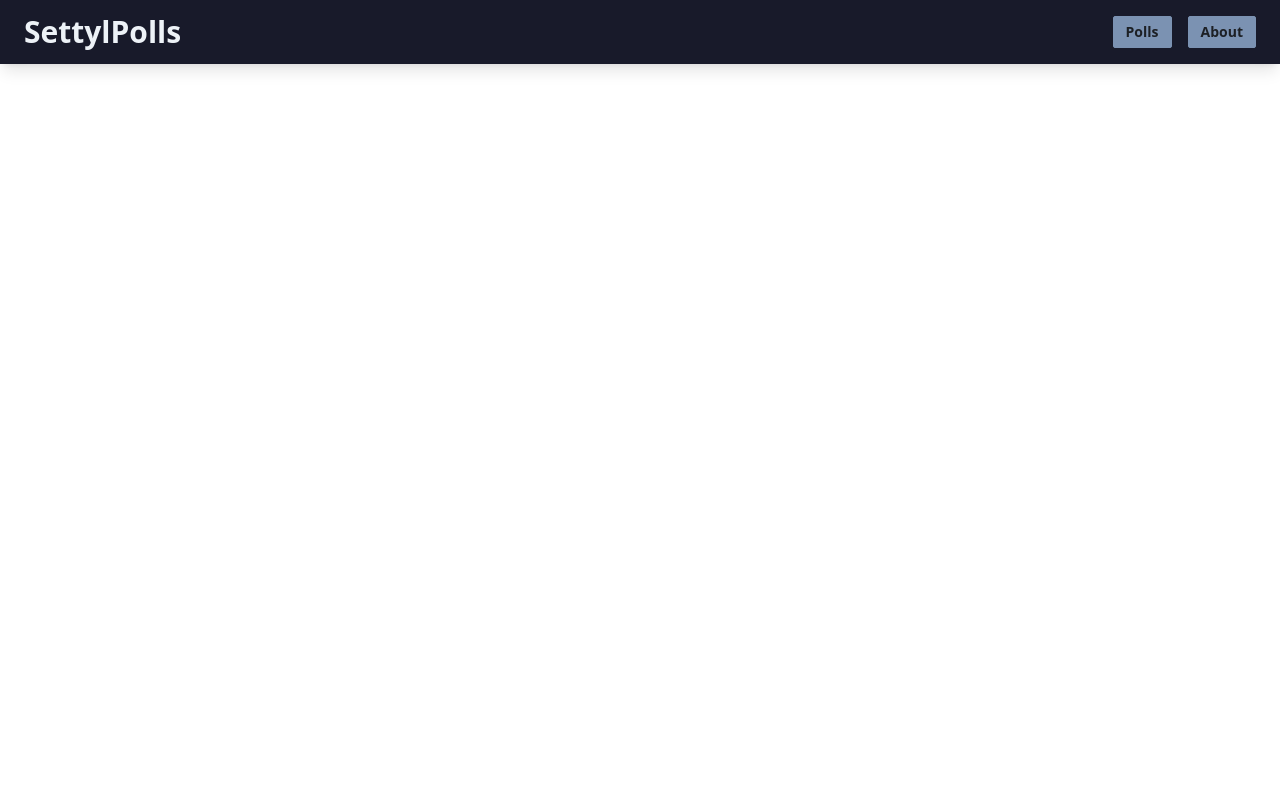
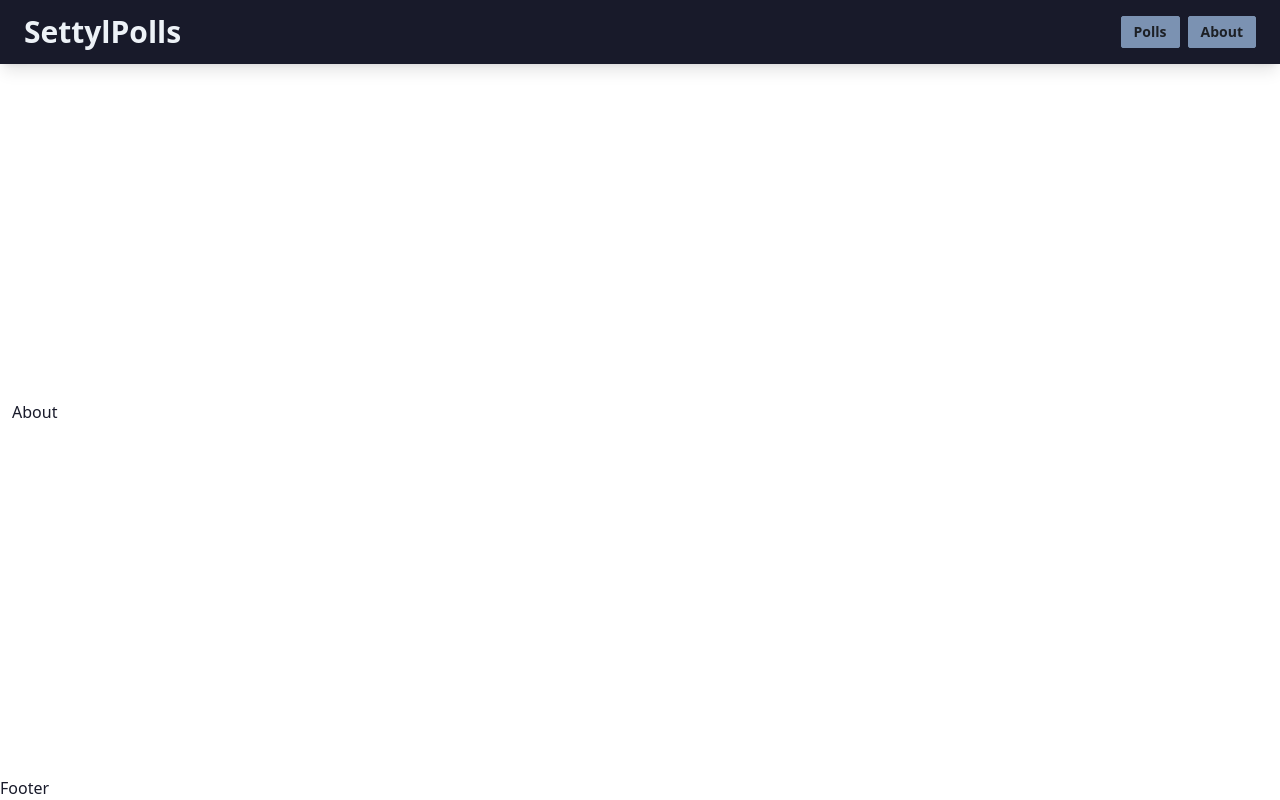
Before and after one commit to varbees/settyl-polls, a React (Vite) app in the folder frontend/: page /about in a window 1280 px wide. Built offline with nearby package versions, Linux system fonts and the light colour scheme.

Commit message:
Setting up Routes and Not Found page

```diff
--- a/frontend/package.json
+++ b/frontend/package.json
@@ -14,6 +14,7 @@
     "daisyui": "^3.5.1",
     "react": "^18.2.0",
     "react-dom": "^18.2.0",
+    "react-icons": "^4.10.1",
     "react-router-dom": "^6.14.2",
     "react-toastify": "^9.1.3"
   },
--- a/frontend/src/App.jsx
+++ b/frontend/src/App.jsx
@@ -2,6 +2,10 @@ import './App.css';
 import { BrowserRouter as Router, Routes, Route } from 'react-router-dom';
 import Navbar from './components/layout/Navbar';
 import Home from './pages/Home';
+import Footer from './components/layout/Footer';
+import About from './pages/About';
+import Poll from './pages/Poll';
+import NotFound from './pages/NotFound';
 
 function App() {
   return (
@@ -10,10 +14,13 @@ function App() {
         <Navbar />
         <main className='container mx-auto px-3 pb-12'>
           <Routes>
-            <Route path='/' element={<Home />} />
+            <Route exact path='/' element={<Home />} />
+            <Route path='/polls/:question' element={<Poll />} />
+            <Route path='/about' element={<About />} />
+            <Route path='/*' element={<NotFound />} />
           </Routes>
         </main>
-        {/* Footer here */}
+        <Footer />
       </div>
     </Router>
   );
--- a/frontend/src/components/layout/Navbar.jsx
+++ b/frontend/src/components/layout/Navbar.jsx
@@ -13,14 +13,14 @@ const Navbar = ({ title }) => {
         <div className='flex-1 px-2 mx-2'>
           <div className='flex justify-end '>
             <Link
-              to='/polls'
-              className='py-2 mr-4 btn btn-sm btn-secondary border  hover:border-white rounded-btn normal-case  hover:text-white'
+              to='/'
+              className='py-2 btn btn-sm btn-secondary border rounded-btn normal-case hover:text-success hover:bg-white hover:border-success mr-2'
             >
               Polls
             </Link>
             <Link
               to='/about'
-              className='py-2 btn btn-sm btn-secondary border  hover:border-white rounded-btn normal-case hover:text-white'
+              className='py-2 btn btn-sm btn-secondary border rounded-btn normal-case hover:text-success hover:bg-white hover:border-success'
             >
               About
             </Link>
--- /dev/null
+++ b/frontend/src/pages/About.jsx
@@ -0,0 +1,7 @@
+import React from 'react';
+
+const About = () => {
+  return <div>About</div>;
+};
+
+export default About;
--- /dev/null
+++ b/frontend/src/pages/NotFound.jsx
@@ -0,0 +1,22 @@
+import { GiIsland, GiHabitatDome } from 'react-icons/gi';
+import { Link } from 'react-router-dom';
+
+const NotFound = () => {
+  return (
+    <div className='text-center'>
+      <GiIsland className='text-9xl mx-auto mb-5 text-orange-600 ' />
+      <h1 className='text-6xl text-accent align-middle mb-8'>
+        Welcome to <strong className='text-orange-500'>NOWHERE</strong> Land
+      </h1>
+      <Link
+        to='/'
+        className='btn btn-lg btn-wide btn-secondary border rounded-btn  hover:text-white hover:bg-neutral hover:border-success'
+      >
+        <GiHabitatDome className='mr-2 text-3xl motion-safe:animate-pulse' /> Go
+        Back Home
+      </Link>
+    </div>
+  );
+};
+
+export default NotFound;
```
Also changed, not shown: 1 other file (tests, documents, lock files or other folders).
